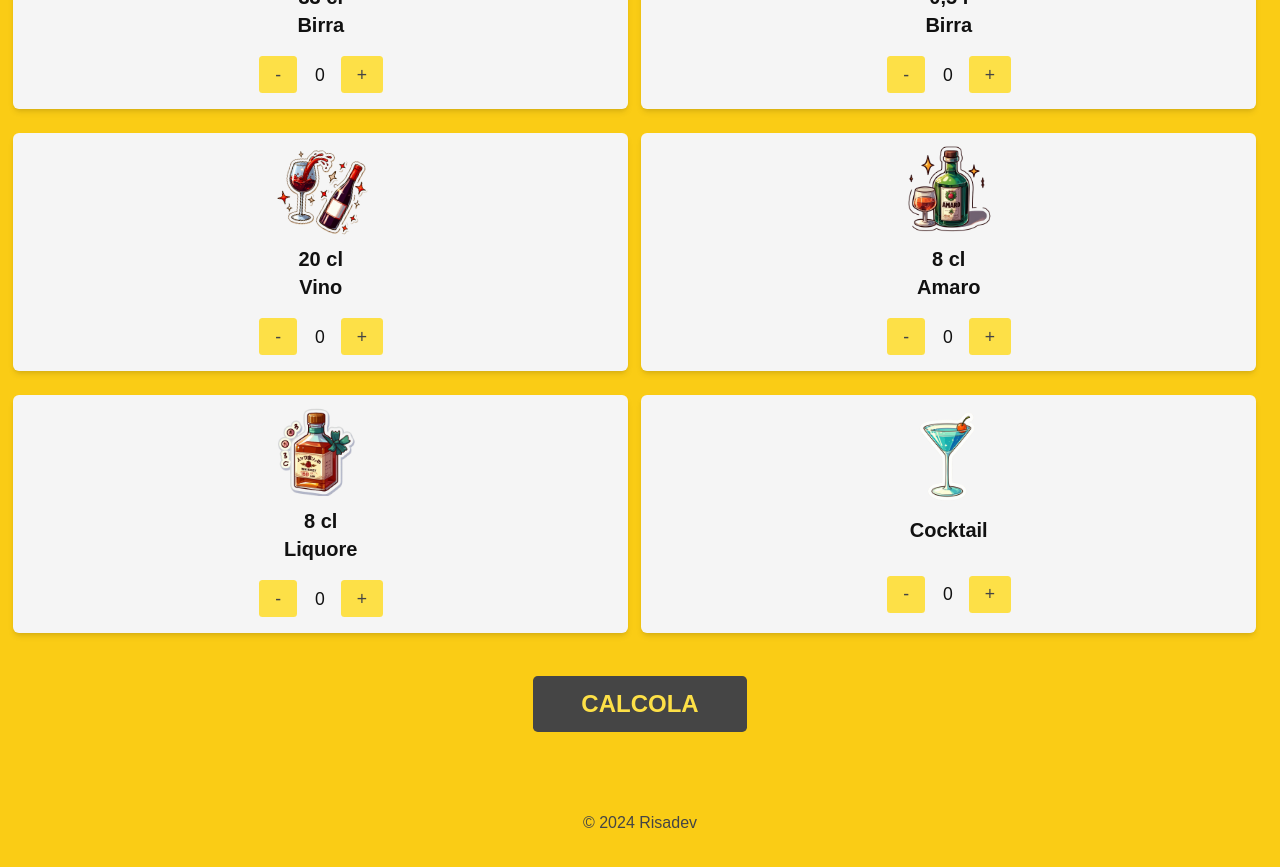
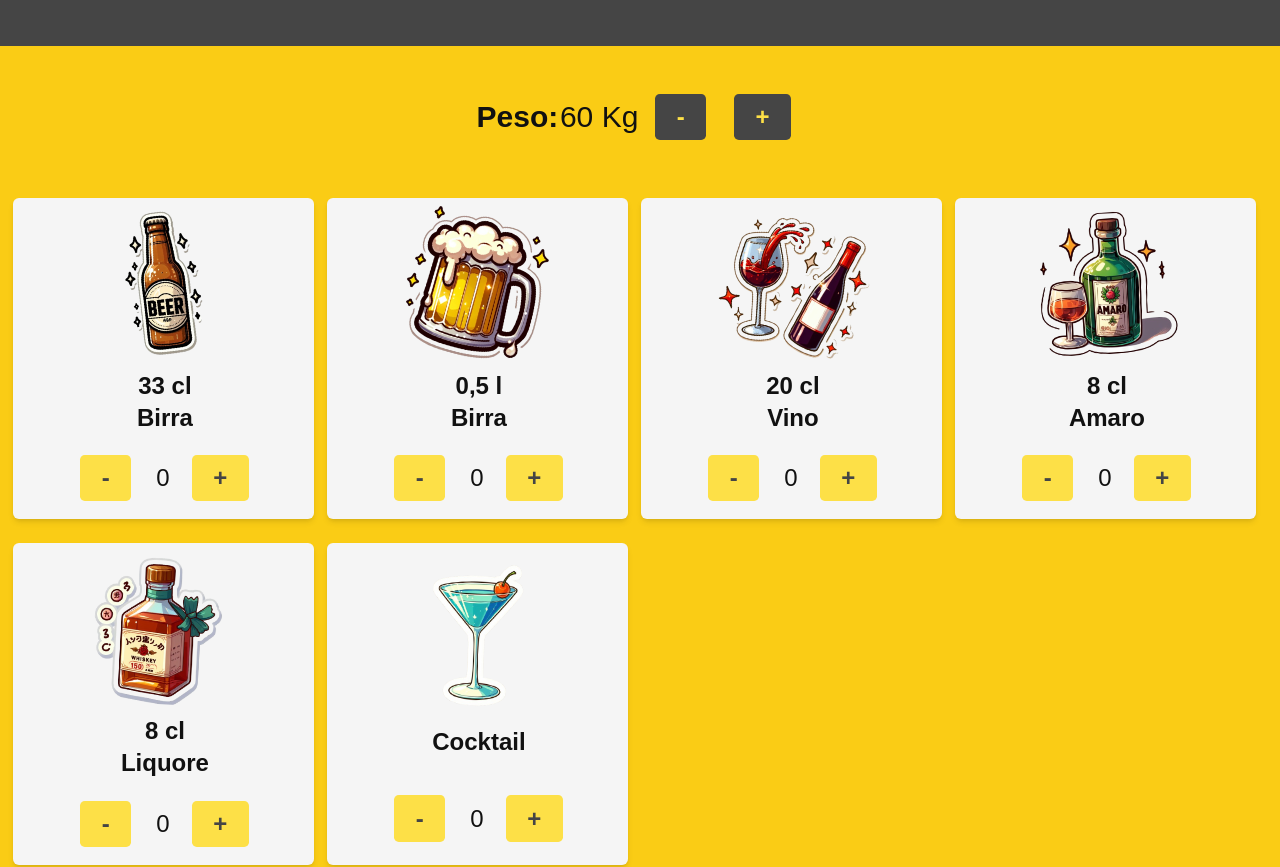
Before and after one commit to MawiDev/Futsukayoi, a React (Create React App) app: page / in a window 1280 px wide. Shown: the part 740-1607 px from the top of the page. Built offline with nearby package versions, Linux system fonts and the light colour scheme.

Commit message:
responsive style and scroll smooth

```diff
--- a/src/App.jsx
+++ b/src/App.jsx
@@ -1,4 +1,4 @@
-import React, { useState } from "react";
+import React, { useRef, useState } from "react";
 import Header from "./components/Header";
 import Banner from "./components/Banner";
 
@@ -22,12 +22,21 @@ function App() {
   const [countCocktail, setCountCocktail] = useState(0);
 
   const [isClicked, setIsClicked] = useState(true);
-  const [time,setTime] = useState("");
-  const [alcool,setAlcol] = useState(0);
+  const [time, setTime] = useState("");
+  const [alcool, setAlcol] = useState(0);
 
+  const scrollRef = useRef(null);
 
   const checkAlcol = () => {
     setIsClicked(false);
+
+    setTimeout(() => {
+      window.scrollTo({
+        top: 0,
+        behavior: "smooth"
+      });
+    }, 100);
+
     //Bottiglia birra
     const newCountBottleBeer = countBottleBeer * 0.331 * 0.05;
     const gramAlcBottleBeer = newCountBottleBeer * 789;
@@ -45,7 +54,7 @@ function App() {
     const gramAlcAmaro = newCountAmaro * 789;
     const timeAmaro = gramAlcAmaro / 8;
     //Bicchiere liquore
-    const newCountLiquore = countLiquore * 0.081 * 0.50;
+    const newCountLiquore = countLiquore * 0.081 * 0.5;
     const gramAlcLiquore = newCountLiquore * 789;
     const timeLiquore = gramAlcLiquore / 8;
     //Cocktail
@@ -54,45 +63,70 @@ function App() {
     const timeCocktail = gramAlcCocktail / 8;
 
     // Calcola le ore e i minuti
-    const totTime = timeBottleBeer + timeBeer + timeAmaro + timeLiquore + timeWine + timeCocktail;
+    const totTime =
+      timeBottleBeer +
+      timeBeer +
+      timeAmaro +
+      timeLiquore +
+      timeWine +
+      timeCocktail;
     const hours = Math.floor(totTime);
     const minutes = Math.round((totTime - hours) * 60);
     const finalTime = `${hours} ora e ${minutes} minuti`;
     setTime(finalTime);
 
-    const totGramAlc = (gramAlcBottleBeer + gramAlcBeer + gramAlcWine + gramAlcAmaro + gramAlcLiquore + gramAlcCocktail).toFixed(2);
+    const totGramAlc = (
+      gramAlcBottleBeer +
+      gramAlcBeer +
+      gramAlcWine +
+      gramAlcAmaro +
+      gramAlcLiquore +
+      gramAlcCocktail
+    ).toFixed(2);
     setAlcol(totGramAlc);
-}
+  };
 
   return (
-    <>
+    <div ref={scrollRef}>
       <Header />
-      {isClicked ? "":
-      (
+      {isClicked ? (
+        ""
+      ) : (
         <>
-        <div className="h-screen bg-[#454545] text-white p-12 text-center">
-          <h2 className="text-3xl">Nel corpo hai<br/> <strong>{alcool} g</strong> </h2>
-          <h2 className="text-3xl">Tempo per smaltire<br/> <strong>{time}</strong> </h2>
-          <br/>
-          <br/>
-          <a href="/" className="text-[#454545] font-bold text-2xl uppercase px-6 rounded-md bg-yellow-400 py-3">Torna Indietro</a>
-        </div>
+          <div className="h-screen bg-[#454545] text-white p-12 text-center">
+            <h2 className="text-3xl xl:text-4xl">
+              Nel corpo hai
+              <br /> <strong className="text-yellow-400">{alcool} g</strong>{" "}
+            </h2>
+            <h2 className="text-3xl xl:text-4xl">
+              Tempo per smaltire
+              <br /> <strong className="text-yellow-400">{time}</strong>{" "}
+            </h2>
+            <br />
+            <br />
+            <a
+              href="/"
+              className="text-[#454545] font-bold text-2xl md:text-3xl uppercase px-6 rounded-md bg-yellow-400 py-3"
+            >
+              Torna Indietro
+            </a>
+          </div>
         </>
-        )}
+      )}
       {isClicked && (
         <>
           <Banner />
-          <main className="grid grid-cols-2 grid-flow-row gap-6 justify-items-center px-6 py-10 bg-yellow-400">
+          <main className="grid grid-cols-2 grid-flow-row gap-6 justify-items-center px-6 py-10 bg-yellow-400 xl:grid-cols-4">
             {/* Peso */}
-            <div className="col-span-2">
+            <div className="col-span-2 xl:col-span-4">
               <div className="grid grid-cols-4 justify-items-center items-center">
-                <p className="text-xl font-medium">
+                <p className="text-2xl font-medium md:text-3xl">
                   {" "}
                   <strong>Peso:</strong>{" "}
                 </p>
-                <span>{countWeight} Kg</span>
+                <span className="text-2xl md:text-3xl">{countWeight} Kg</span>
                 <button
-                  className="text-yellow-300 bg-[#454545] border"
+                  className="text-yellow-300 bg-[#454545] md:text-2xl md:font-bold"
                   onClick={() => {
                     if (countWeight > 0) {
                       setCountWeight((prevCount) => prevCount - 1);
@@ -102,7 +136,7 @@ function App() {
                   -
                 </button>
                 <button
-                  className="text-yellow-300 bg-[#454545]"
+                  className="text-yellow-300 bg-[#454545] md:text-2xl md:font-bold"
                   onClick={() => {
                     setCountWeight((prevCount) => prevCount + 1);
                   }}
@@ -110,7 +144,7 @@ function App() {
                   +
                 </button>
               </div>
-              <br/>
+              <br />
             </div>
 
             {/* 33 cl beer */}
@@ -119,14 +153,15 @@ function App() {
                 src={bottleBeer}
                 alt="beer"
                 width={100}
-                className="rotate-[-15deg]"
+                height={100}
+                className="rotate-[-15deg] md:w-40"
               />
-              <strong className="text-xl text-center">
+              <strong className="text-xl text-center md:text-2xl">
                 33 cl <br /> Birra
               </strong>
               <div className="grid grid-cols-3 justify-items-center items-center">
                 <button
-                  className="bg-yellow-300 text-[#454545] border"
+                  className="bg-yellow-300 text-[#454545] md:text-2xl md:font-bold"
                   onClick={() => {
                     if (countBottleBeer > 0) {
                       setCountBottleBeer((prevCount) => prevCount - 1);
@@ -135,9 +170,9 @@ function App() {
                 >
                   -
                 </button>
-                <span>{countBottleBeer}</span>
+                <span className="md:text-2xl">{countBottleBeer}</span>
                 <button
-                  className="bg-yellow-300 text-[#454545]"
+                  className="bg-yellow-300 text-[#454545] md:text-2xl md:font-bold"
                   onClick={() => {
                     setCountBottleBeer((prevCount) => prevCount + 1);
                   }}
@@ -153,14 +188,15 @@ function App() {
                 src={beer}
                 alt="beer"
                 width={100}
-                className="rotate-[15deg]"
+                height={100}
+                className="rotate-[15deg] md:w-40"
               />
-              <strong className="text-xl text-center">
+              <strong className="text-xl text-center md:text-2xl">
                 0,5 l <br /> Birra
               </strong>
               <div className="grid grid-cols-3 justify-items-center items-center">
                 <button
-                  className="bg-yellow-300 text-[#454545] border"
+                  className="bg-yellow-300 text-[#454545]  md:text-2xl md:font-bold"
                   onClick={() => {
                     if (countBeer > 0) {
                       setCountBeer((prevCount) => prevCount - 1);
@@ -169,9 +205,9 @@ function App() {
                 >
                   -
                 </button>
-                <span>{countBeer}</span>
+                <span className="md:text-2xl">{countBeer}</span>
                 <button
-                  className="bg-yellow-300 text-[#454545]"
+                  className="bg-yellow-300 text-[#454545] md:text-2xl md:font-bold"
                   onClick={() => {
                     setCountBeer((prevCount) => prevCount + 1);
                   }}
@@ -187,14 +223,15 @@ function App() {
                 src={wine}
                 alt="beer"
                 width={100}
-                className="rotate-[15deg]"
+                height={100}
+                className="rotate-[15deg] md:w-40"
               />
-              <strong className="text-xl text-center">
+              <strong className="text-xl text-center md:text-2xl">
                 20 cl <br /> Vino
               </strong>
               <div className="grid grid-cols-3 justify-items-center items-center">
                 <button
-                  className="bg-yellow-300 text-[#454545] border"
+                  className="bg-yellow-300 text-[#454545]  md:text-2xl md:font-bold"
                   onClick={() => {
                     if (countWine > 0) {
                       setCountWine((prevCount) => prevCount - 1);
@@ -203,9 +240,9 @@ function App() {
                 >
                   -
                 </button>
-                <span>{countWine}</span>
+                <span className="md:text-2xl">{countWine}</span>
                 <button
-                  className="bg-yellow-300 text-[#454545]"
+                  className="bg-yellow-300 text-[#454545] md:text-2xl md:font-bold"
                   onClick={() => {
                     setCountWine((prevCount) => prevCount + 1);
                   }}
@@ -217,13 +254,19 @@ function App() {
 
             {/* 8 cl amaro */}
             <div className="flex flex-col justify-center items-center bg-[whitesmoke] pt-3 pr-3 rounded-md shadow-md">
-              <img src={amaro} alt="beer" width={100} />
-              <strong className="text-xl text-center">
+              <img
+                src={amaro}
+                alt="beer"
+                width={100}
+                height={100}
+                className="rotate-[-3deg] md:w-40"
+              />
+              <strong className="text-xl text-center md:text-2xl">
                 8 cl <br /> Amaro
               </strong>
               <div className="grid grid-cols-3 justify-items-center items-center">
                 <button
-                  className="bg-yellow-300 text-[#454545] border"
+                  className="bg-yellow-300 text-[#454545]  md:text-2xl md:font-bold"
                   onClick={() => {
                     if (countAmaro > 0) {
                       setCountAmaro((prevCount) => prevCount - 1);
@@ -232,9 +275,9 @@ function App() {
                 >
                   -
                 </button>
-                <span>{countAmaro}</span>
+                <span className="md:text-2xl">{countAmaro}</span>
                 <button
-                  className="bg-yellow-300 text-[#454545]"
+                  className="bg-yellow-300 text-[#454545]  md:text-2xl md:font-bold"
                   onClick={() => {
                     setCountAmaro((prevCount) => prevCount + 1);
                   }}
@@ -246,13 +289,19 @@ function App() {
 
             {/* 8 cl liquore */}
             <div className="flex flex-col justify-center items-center bg-[whitesmoke] pt-3 pr-3 rounded-md shadow-md">
-              <img src={liquore} alt="beer" width={100} />
-              <strong className="text-xl text-center">
+              <img
+                src={liquore}
+                alt="beer"
+                width={100}
+                height={100}
+                className="rotate-[3deg] md:w-40"
+              />
+              <strong className="text-xl text-center md:text-2xl">
                 8 cl <br /> Liquore
               </strong>
               <div className="grid grid-cols-3 justify-items-center items-center">
                 <button
-                  className="bg-yellow-300 text-[#454545] border"
+                  className="bg-yellow-300 text-[#454545]  md:text-2xl md:font-bold"
                   onClick={() => {
                     if (countLiquore > 0) {
                       setCountLiquore((prevCount) => prevCount - 1);
@@ -261,9 +310,9 @@ function App() {
                 >
                   -
                 </button>
-                <span>{countLiquore}</span>
+                <span className="md:text-2xl">{countLiquore}</span>
                 <button
-                  className="bg-yellow-300 text-[#454545]"
+                  className="bg-yellow-300 text-[#454545]  md:text-2xl md:font-bold"
                   onClick={() => {
                     setCountLiquore((prevCount) => prevCount + 1);
                   }}
@@ -275,11 +324,19 @@ function App() {
 
             {/*  cocktails */}
             <div className="flex flex-col justify-center items-center bg-[whitesmoke] pt-3 pr-3 rounded-md shadow-md">
-              <img src={cocktails} alt="beer" width={100} />
-              <strong className="text-xl text-center">Cocktail</strong>
+              <img
+                src={cocktails}
+                alt="beer"
+                width={100}
+                height={100}
+                className="rotate-[2deg] md:w-40"
+              />
+              <strong className="text-xl text-center md:text-2xl">
+                Cocktail
+              </strong>
               <div className="grid grid-cols-3 justify-items-center items-center">
                 <button
-                  className="bg-yellow-300 text-[#454545] border"
+                  className="bg-yellow-300 text-[#454545]  md:text-2xl md:font-bold"
                   onClick={() => {
                     if (countCocktail > 0) {
                       setCountCocktail((prevCount) => prevCount - 1);
@@ -288,9 +345,9 @@ function App() {
                 >
                   -
                 </button>
-                <span>{countCocktail}</span>
+                <span className="md:text-2xl">{countCocktail}</span>
                 <button
-                  className="bg-yellow-300 text-[#454545]"
+                  className="bg-yellow-300 text-[#454545]  md:text-2xl md:font-bold"
                   onClick={() => {
                     setCountCocktail((prevCount) => prevCount + 1);
                   }}
@@ -299,16 +356,19 @@ function App() {
                 </button>
               </div>
             </div>
-            <div className="col-span-2 pt-3">
-              <button onClick={checkAlcol} className="bg-[#454545] text-yellow-300 font-bold text-2xl uppercase px-12 py-3">
+            <div className="col-span-2 pt-3 xl:col-span-4">
+              <button
+                onClick={checkAlcol}
+                className="bg-[#454545] text-yellow-300 font-bold text-2xl uppercase px-12 md:text-3xl md:py-4 py-3"
+              >
                 Calcola
               </button>
             </div>
           </main>
         </>
       )}
-      <Footer isClicked={isClicked}/>
-    </>
+      <Footer isClicked={isClicked} />
+    </div>
   );
 }
 
```
Also changed, not shown: src/components/Banner.jsx (+3 -4 lines), src/components/Header.jsx (+5 -5 lines).
